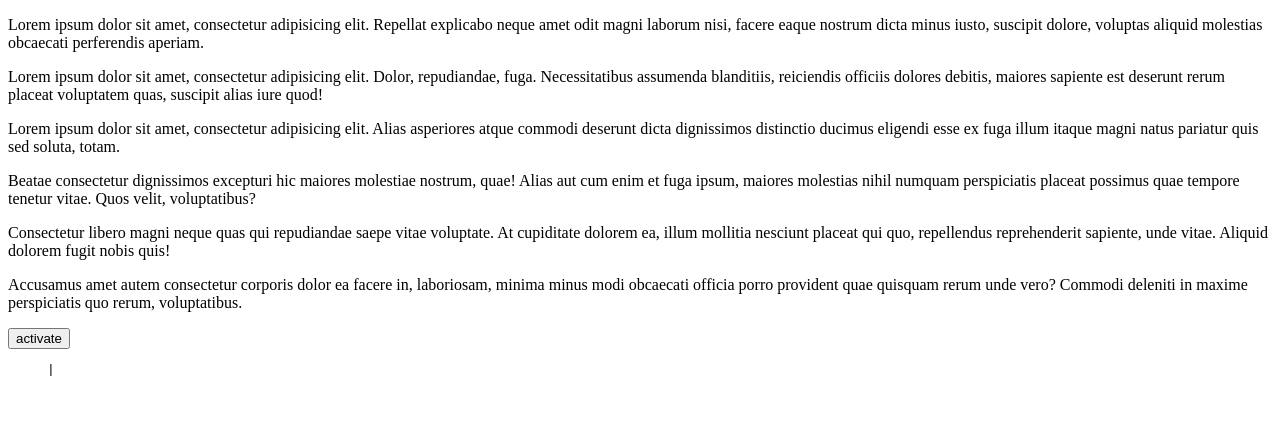
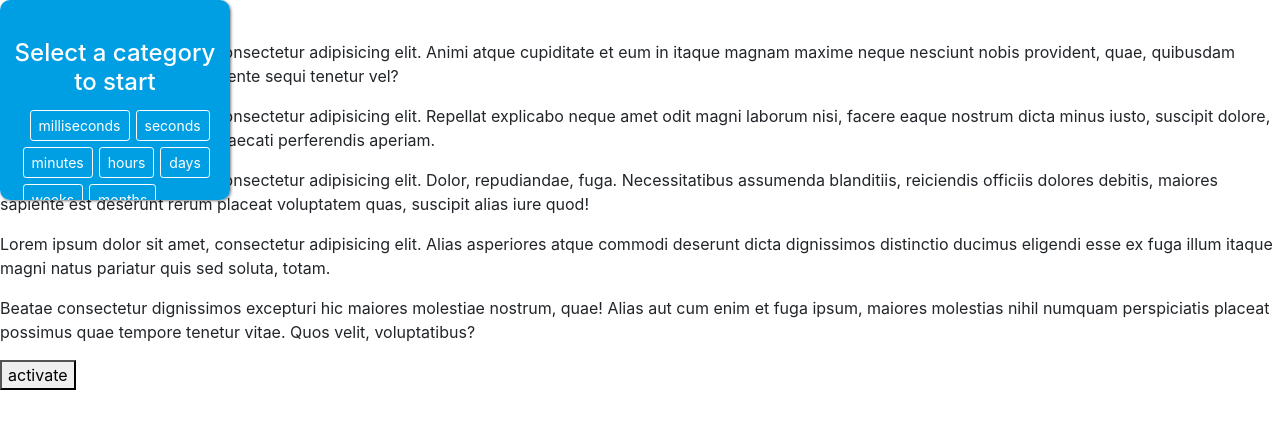
Before and after one commit to josebreijo/ng-duration-picker, a website: page demo.html in a window 1280 px wide. Drawn offline with nearby package versions, Linux system fonts and the light colour scheme.

Commit message:
Added basic navigation behavior

```diff
--- a/demo/index.html
+++ b/demo.html
@@ -3,9 +3,16 @@
 <head>
   <meta charset="UTF-8">
   <title>ng-duration-picker demo</title>
-  <link rel="stylesheet" href="../src/ng-duration-picker.css">
+  <link rel="stylesheet" href="src/ng-duration-picker.css">
+  <link rel="stylesheet" href="bower_components/bootstrap/dist/css/bootstrap.css">
+  <meta name="viewport" content="width=device-width,initial-scale=1,maximum-scale=1,user-scalable=no,shrink-to-fit=no">
 </head>
 <body ng-app="demo">
+
+  <p>asdhasdasdasd</p>
+
+  <p>Lorem ipsum dolor sit amet, consectetur adipisicing elit. Animi atque cupiditate et eum in itaque magnam maxime
+    neque nesciunt nobis provident, quae, quibusdam quidem quisquam ratione sapiente sequi tenetur vel?</p>
 
   <p>Lorem ipsum dolor sit amet, consectetur adipisicing elit. Repellat explicabo neque amet odit magni laborum nisi,
     facere eaque nostrum dicta minus iusto, suscipit dolore, voluptas aliquid molestias obcaecati perferendis
@@ -22,23 +29,17 @@
     maiores molestias nihil numquam perspiciatis placeat possimus quae tempore tenetur vitae. Quos velit,
     voluptatibus?</p>
 
-  <p>Consectetur libero magni neque quas qui repudiandae saepe vitae voluptate. At cupiditate dolorem ea, illum mollitia
-    nesciunt placeat qui quo, repellendus reprehenderit sapiente, unde vitae. Aliquid dolorem fugit nobis quis!</p>
-
-  <p>Accusamus amet autem consectetur corporis dolor ea facere in, laboriosam, minima minus modi obcaecati officia porro
-    provident quae quisquam rerum unde vero? Commodi deleniti in maxime perspiciatis quo rerum, voluptatibus.</p>
-
   <button ng-duration-picker result="result" human="human" output="minutes" lazy>
     activate
   </button>
 
   <pre>
-    {{result}} | {{human}}
+    {{result}} {{human}}
   </pre>
 
-  <script src="../bower_components/moment/moment.js"></script>
-  <script src="../bower_components/angular/angular.js"></script>
-  <script src='../src/ng-duration-picker.js'></script>
+  <script src="bower_components/moment/moment.js"></script>
+  <script src="bower_components/angular/angular.js"></script>
+  <script src='src/ng-duration-picker.js'></script>
 
   <script>
     angular.module('demo', ['ngDurationPicker'])
--- a/src/ng-duration-picker.css
+++ b/src/ng-duration-picker.css
@@ -1,8 +1,149 @@
 .ngdp {
   display: block;
   position: absolute;
-  width: 400px;
-  height: 400px
-  border: 1px solid black;
-  background-color: teal;
+  border-radius: 10px;
+  width: 230px;
+  height: 200px;
+  background-color: white;
+  overflow: hidden;
+  box-shadow: 1px 1px 3px rgba(0,0,0,.5);
 }
+
+.ngdp a {
+  text-decoration: none
+}
+
+.ngdp .content,
+.ngdp .navigation {
+  position: absolute;
+  width: 100%;
+  height: 200px;
+}
+
+.ngdp .change {
+  width: 85%;
+  float: left;
+  text-align: center;
+}
+
+.ngdp .change a {
+  display: block;
+  width: 100%;
+  padding: 6px 0;
+  text-decoration: none;
+}
+
+.ngdp .toggle {
+  width: 15%;
+  float: left;
+  padding: 5px;
+  cursor: pointer;
+}
+
+.ngdp .toggle .bar {
+  display: block;
+  height: 3px;
+  margin: 5px auto;
+  background-color: gray;
+}
+
+.ngdp .navigation {
+  transition: .3s ease width;
+  background-color: #009fe3;
+  width: 0;
+  height: 200px;
+  overflow: hidden;
+}
+
+.ngdp.open .navigation {
+  width: 100%;
+}
+
+.ngdp .back {
+  margin-top: 5px;
+  margin-left: 5px;
+}
+
+.ngdp .back a {
+  color: white;
+  text-decoration: none;
+  transition: .2s ease all;
+}
+
+.ngdp .back a:hover {
+  margin-left: 10px;
+}
+
+.ngdp:not(.dirty) .navigation h4 {
+  margin-top: 0;
+}
+
+.ngdp .navigation .back,
+.ngdp .navigation h4{
+  opacity: 0;
+  transition: opacity .1ms ease-out 0ms;
+}
+
+.ngdp.open .navigation .back,
+.ngdp.open .navigation h4 {
+  opacity: 1;
+  transition: .3s ease-in opacity;
+  transition-delay: .2s;
+}
+
+.ngdp.open .navigation .back {
+  transition-delay: .1s;
+}
+
+.ngdp .categories > li:nth-child(1) {
+  margin-left: 10px;
+}
+
+.ngdp .category button {
+  transform: scale(0);
+}
+
+.ngdp .category button:hover {
+  color: #009fe3 !important;
+  background-color: white !important;
+}
+
+.ngdp.open .category button {
+  transform: scale(1);
+  transition: .3s ease transform;
+  transition-delay: .3s;
+  background: transparent;
+  border: 1px solid;
+  color: white;
+}
+
+.ngdp .back {
+  padding: 5px;
+  color: black;
+}
+
+.ngdp .back:hover span:not(.glyphicon) {
+  transform: translateX(5px);
+}
+
+.ngdp .navigation h4 {
+  text-align: center;
+  margin: 10px;
+  color: white;
+}
+
+.ngdp .categories {
+  list-style: none;
+  overflow: hidden;
+  padding-left: 8px;
+  text-align: center;
+  width: 90%;
+  margin: 0 auto;
+  text-align: center;
+}
+
+.ngdp .category {
+  float: left;
+  margin: 3px;
+  margin-left: 10;
+}
--- a/src/ng-duration-picker.js
+++ b/src/ng-duration-picker.js
@@ -6,24 +6,35 @@
     .directive('ngDurationPicker', function() {
 
       const template =
-        `<div class="ngdp" style="top: {{pos.top}}px; left: {{pos.left}}px" ng-show="active">
+        `<div class="ngdp" style="top: {{pos.top}}px; left: {{pos.left}}px" ng-show="ui.active" ng-class="{open: ui.open, dirty: ui.dirty}">
+  <div class="content">
+
     <div class="top">
-            <code>{{value}} & {{category}} </code>
-            <code>{{log}}</code>
+      <div class="change">
+        <a href="#" class=""> go up </a>
       </div>
+      <div class="toggle" ng-click="toggleNav($event)">
+        <i class="bar"> </i>
+        <i class="bar"> </i>
+        <i class="bar"> </i>
+      </div>
+    </div>
+
     <div class="middle">
-            <button id="increment" ng-click="update(true)"> &uparrow; </button>
-            <input type="number" min="0" placeholder="amount"
-                   ng-model="value" ng-keypress="change($event)">
-            <button id="decrement" ng-click="update(false)"> &downarrow; </button>
+      {{category}}
 </div>
-          <div class="bottom">
-            <button ng-click="done()">done</button>
   </div>
-          <div class="nav">
-            <ul>
-              <li ng-repeat="category in categories">
-                <button ng-click="setCategory(category)">{{category}}</button>
+  <div class="navigation">
+    <div class="back" style="visibility: {{ui.dirty ? 'visible' : 'hidden'}}">
+      <a href="#" ng-click="toggleNav($event)">
+        <span class="glyphicon glyphicon-chevron-left"></span>
+        <span>go back </span>
+      </a>
+    </div>
+    <h4>Select a category to start </h4>
+    <ul class="categories">
+      <li class="category" ng-repeat="category in categories">
+        <button type="button" class="btn btn-sm" ng-click="setCategory(category)">{{category}}</button>
       </li>
     </ul>
   </div>
@@ -33,10 +44,6 @@
 
         const padding = 15;
 
-        /**
-         * Gives the size of the element and his position
-         * @see https://javascript.info/tutorial/coordinates
-         */
         let {
           bottom, height, left, right, top, width
         } = element.getBoundingClientRect();
@@ -45,7 +52,6 @@
         let visibleHeight = document.body.getBoundingClientRect().height;
         let up = top < (visibleHeight / 2);
 
-        // Element position plus padding to simulate popover
         top = top + padding;
         if (!up) top += element.clientHeight;
 
@@ -66,7 +72,8 @@
 
           scope.lazy = attrs.hasOwnProperty('lazy');
 
-          scope.active = false;
+          // TODO change to false to initialize hidden
+          scope.active = true;
           scope.insertPicker();
 
           angular.element(element)
@@ -90,6 +97,17 @@
             angular.element(document.body).prepend(picker);
           };
 
+          $scope.ui = {
+            active: true,
+            open: true,
+            dirty: false
+          };
+
+          $scope.toggleNav = $event => {
+            $scope.ui.open = !$scope.ui.open;
+            $event.preventDefault();
+          };
+
           $scope.value = 0;
           $scope.category = 'minutes';
           $scope.duration = moment.duration();
@@ -106,6 +124,8 @@
           $scope.setCategory = category => {
             $scope.category = category;
             $scope.value = $scope.log[category];
+            $scope.ui.open = false;
+            $scope.ui.dirty = true;
           };
 
           $scope.update = add => {
```
Also changed, not shown: 1 other file. Lines whose indentation alone changed are shown as unchanged.
